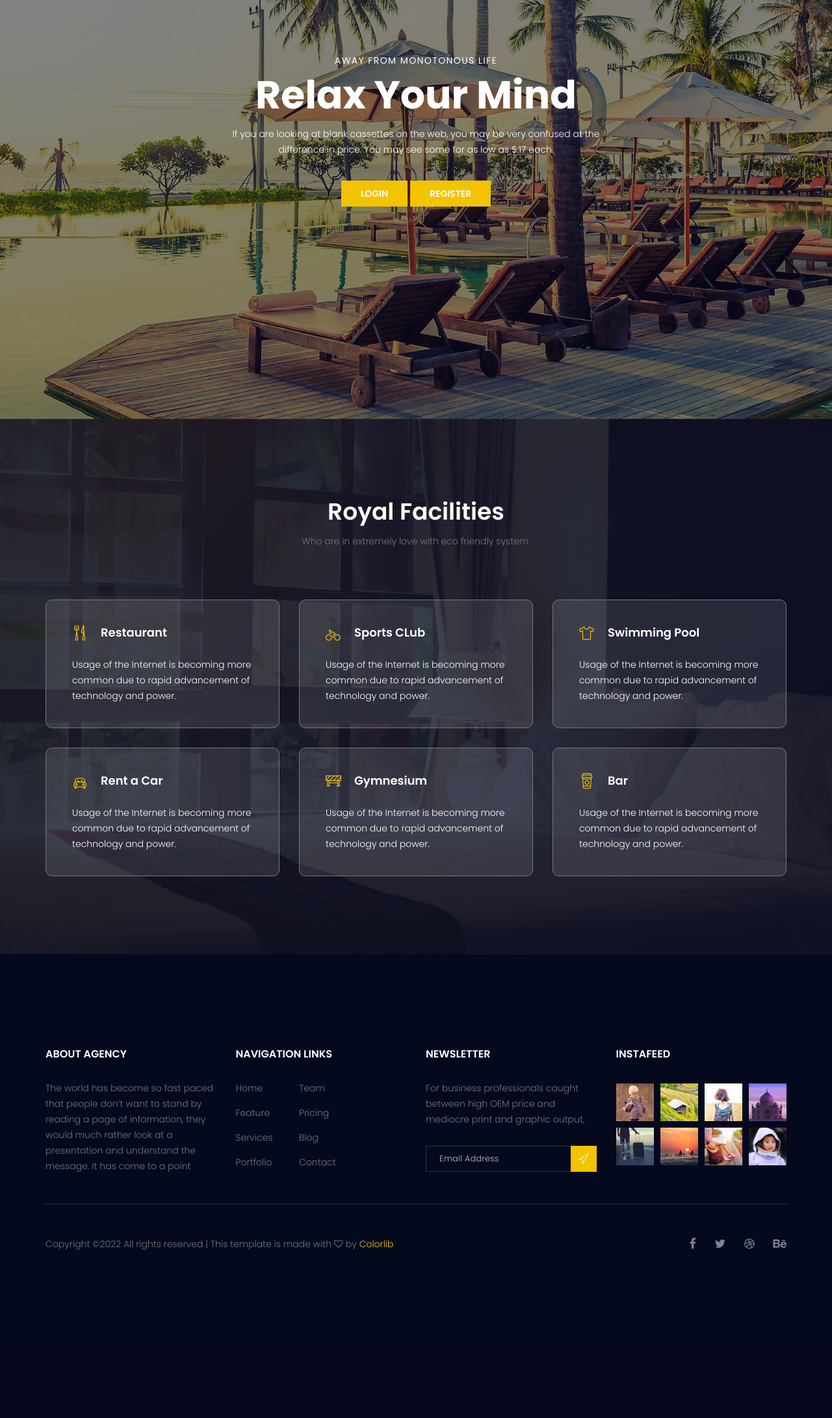
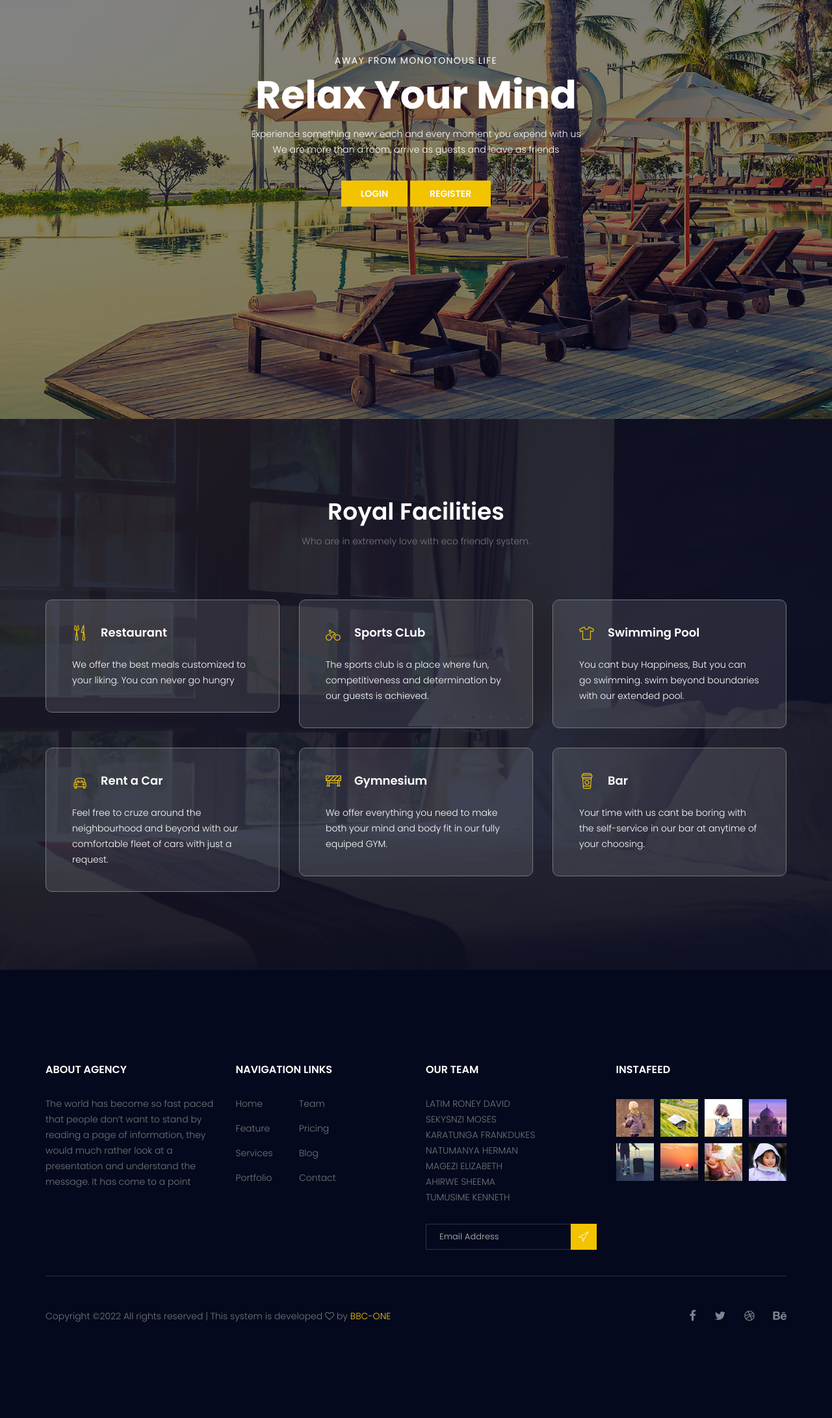
Before and after one commit to latrondav/hotel-booking, a Django app: page / in a window 1280 px wide. Shown: the part 155-2338 px from the top of the page at 65% size. Before the commit the page ends 2079 px from the top, so only its background shows below. Run offline with Django 4.2, Linux system fonts and the light colour scheme; some libraries are stand-ins or nearby versions.

Commit message:
ALL DONE

```diff
--- a/baloosh/templates/home.html
+++ b/baloosh/templates/home.html
@@ -19,7 +19,7 @@
 					<div class="banner_content text-center">
 						<h6>Away from monotonous life</h6>
 						<h2>Relax Your Mind</h2>
-						<p>If you are looking at blank cassettes on the web, you may be very confused at the<br> difference in price. You may see some for as low as $.17 each.</p>
+						<p>Experience something newv each and every moment you expend with us<br> We are more than a room, arrive as guests and leave as friends</p>
 						<a href="/accomodation" class="btn theme_btn button_hover">Hello {{ user }}, Get Started</a>
 					</div>
 				</div>
@@ -134,37 +134,37 @@
                     <div class="col-lg-4 col-md-6">
                         <div class="facilities_item">
                             <h4 class="sec_h4"><i class="lnr lnr-dinner"></i>Restaurant</h4>
-                            <p>Usage of the Internet is becoming more common due to rapid advancement of technology and power.</p>
+                            <p>We offer the best meals customized to your liking. You can never go hungry</p>
                         </div>
                     </div>
                     <div class="col-lg-4 col-md-6">
                         <div class="facilities_item">
                             <h4 class="sec_h4"><i class="lnr lnr-bicycle"></i>Sports CLub</h4>
-                            <p>Usage of the Internet is becoming more common due to rapid advancement of technology and power.</p>
+                            <p>The sports club is a place where fun, competitiveness and determination by our guests is achieved.</p>
                         </div>
                     </div>
                     <div class="col-lg-4 col-md-6">
                         <div class="facilities_item">
                             <h4 class="sec_h4"><i class="lnr lnr-shirt"></i>Swimming Pool</h4>
-                            <p>Usage of the Internet is becoming more common due to rapid advancement of technology and power.</p>
+                            <p>You cant buy Happiness, But you can go swimming. swim beyond boundaries with our extended pool.</p>
                         </div>
                     </div>
                     <div class="col-lg-4 col-md-6">
                         <div class="facilities_item">
                             <h4 class="sec_h4"><i class="lnr lnr-car"></i>Rent a Car</h4>
-                            <p>Usage of the Internet is becoming more common due to rapid advancement of technology and power.</p>
+                            <p>Feel free to cruze around the neighbourhood and beyond with our comfortable fleet of cars with just a request.</p>
                         </div>
                     </div>
                     <div class="col-lg-4 col-md-6">
                         <div class="facilities_item">
                             <h4 class="sec_h4"><i class="lnr lnr-construction"></i>Gymnesium</h4>
-                            <p>Usage of the Internet is becoming more common due to rapid advancement of technology and power.</p>
+                            <p>We offer everything you need to make both your mind and body fit in our fully equiped GYM.</p>
                         </div>
                     </div>
                     <div class="col-lg-4 col-md-6">
                         <div class="facilities_item">
                             <h4 class="sec_h4"><i class="lnr lnr-coffee-cup"></i>Bar</h4>
-                            <p>Usage of the Internet is becoming more common due to rapid advancement of technology and power.</p>
+                            <p>Your time with us cant be boring with the self-service in our bar at anytime of your choosing.</p>
                         </div>
                     </div>
                 </div>
@@ -182,7 +182,7 @@
 					<div class="banner_content text-center">
 						<h6>Away from monotonous life</h6>
 						<h2>Relax Your Mind</h2>
-						<p>If you are looking at blank cassettes on the web, you may be very confused at the<br> difference in price. You may see some for as low as $.17 each.</p>
+						<p>Experience something newv each and every moment you expend with us<br>We are more than a room, arrive as guests and leave as friends</p>
                         <button type="button" class="btn theme_btn button_hover" data-toggle="modal" data-target="#LoginModal" >LOGIN</button>
                         <button type="button" class="btn theme_btn button_hover" data-toggle="modal" data-target="#RegisterModal" >REGISTER</button>
 					</div>
@@ -336,37 +336,37 @@
                     <div class="col-lg-4 col-md-6">
                         <div class="facilities_item">
                             <h4 class="sec_h4"><i class="lnr lnr-dinner"></i>Restaurant</h4>
-                            <p>Usage of the Internet is becoming more common due to rapid advancement of technology and power.</p>
+                            <p>We offer the best meals customized to your liking. You can never go hungry</p>
                         </div>
                     </div>
                     <div class="col-lg-4 col-md-6">
                         <div class="facilities_item">
                             <h4 class="sec_h4"><i class="lnr lnr-bicycle"></i>Sports CLub</h4>
-                            <p>Usage of the Internet is becoming more common due to rapid advancement of technology and power.</p>
+                            <p>The sports club is a place where fun, competitiveness and determination by our guests is achieved.</p>
                         </div>
                     </div>
                     <div class="col-lg-4 col-md-6">
                         <div class="facilities_item">
                             <h4 class="sec_h4"><i class="lnr lnr-shirt"></i>Swimming Pool</h4>
-                            <p>Usage of the Internet is becoming more common due to rapid advancement of technology and power.</p>
+                            <p>You cant buy Happiness, But you can go swimming. swim beyond boundaries with our extended pool.</p>
                         </div>
                     </div>
                     <div class="col-lg-4 col-md-6">
                         <div class="facilities_item">
                             <h4 class="sec_h4"><i class="lnr lnr-car"></i>Rent a Car</h4>
-                            <p>Usage of the Internet is becoming more common due to rapid advancement of technology and power.</p>
+                            <p>Feel free to cruze around the neighbourhood and beyond with our comfortable fleet of cars with just a request.</p>
                         </div>
                     </div>
                     <div class="col-lg-4 col-md-6">
                         <div class="facilities_item">
                             <h4 class="sec_h4"><i class="lnr lnr-construction"></i>Gymnesium</h4>
-                            <p>Usage of the Internet is becoming more common due to rapid advancement of technology and power.</p>
+                            <p>We offer everything you need to make both your mind and body fit in our fully equiped GYM.</p>
                         </div>
                     </div>
                     <div class="col-lg-4 col-md-6">
                         <div class="facilities_item">
                             <h4 class="sec_h4"><i class="lnr lnr-coffee-cup"></i>Bar</h4>
-                            <p>Usage of the Internet is becoming more common due to rapid advancement of technology and power.</p>
+                            <p>Your time with us cant be boring with the self-service in our bar at anytime of your choosing.</p>
                         </div>
                     </div>
                 </div>
--- a/baloosh/templates/includes/footer.html
+++ b/baloosh/templates/includes/footer.html
@@ -36,8 +36,8 @@
             </div>
             <div class="col-lg-3 col-md-6 col-sm-6">
                 <div class="single-footer-widget">
-                    <h6 class="footer_title">Newsletter</h6>
-                    <p>For business professionals caught between high OEM price and mediocre print and graphic output, </p>
+                    <h6 class="footer_title">Our Team</h6>
+                    <p>LATIM RONEY DAVID<br/>SEKYSNZI MOSES<br/>KARATUNGA FRANKDUKES<br/>NATUMANYA HERMAN<br/>MAGEZI ELIZABETH<br/>AHIRWE SHEEMA<br/>TUMUSIME KENNETH</p>
                     <div id="mc_embed_signup">
                         <form target="_blank" action="https://spondonit.us12.list-manage.com/subscribe/post?u=1462626880ade1ac87bd9c93a&amp;id=92a4423d01" method="get" class="subscribe_form relative">
                             <div class="input-group d-flex flex-row">
@@ -68,7 +68,7 @@
         <div class="border_line"></div>
         <div class="row footer-bottom d-flex justify-content-between align-items-center">
             <p class="col-lg-8 col-sm-12 footer-text m-0"><!-- Link back to Colorlib can't be removed. Template is licensed under CC BY 3.0. -->
-Copyright &copy;<script>document.write(new Date().getFullYear());</script> All rights reserved | This template is made with <i class="fa fa-heart-o" aria-hidden="true"></i> by <a href="https://colorlib.com" target="_blank">Colorlib</a>
+Copyright &copy;<script>document.write(new Date().getFullYear());</script> All rights reserved | This system is developed <i class="fa fa-heart-o" aria-hidden="true"></i> by <a href="https://colorlib.com" target="_blank">BBC-ONE</a>
 <!-- Link back to Colorlib can't be removed. Template is licensed under CC BY 3.0. --></p>
             <div class="col-lg-4 col-sm-12 footer-social">
                 <a href="#"><i class="fa fa-facebook"></i></a>
```
Also changed, not shown: baloosh/templates/about.html (+5 -3 lines), baloosh/templates/contact.html (+5 -5 lines).
